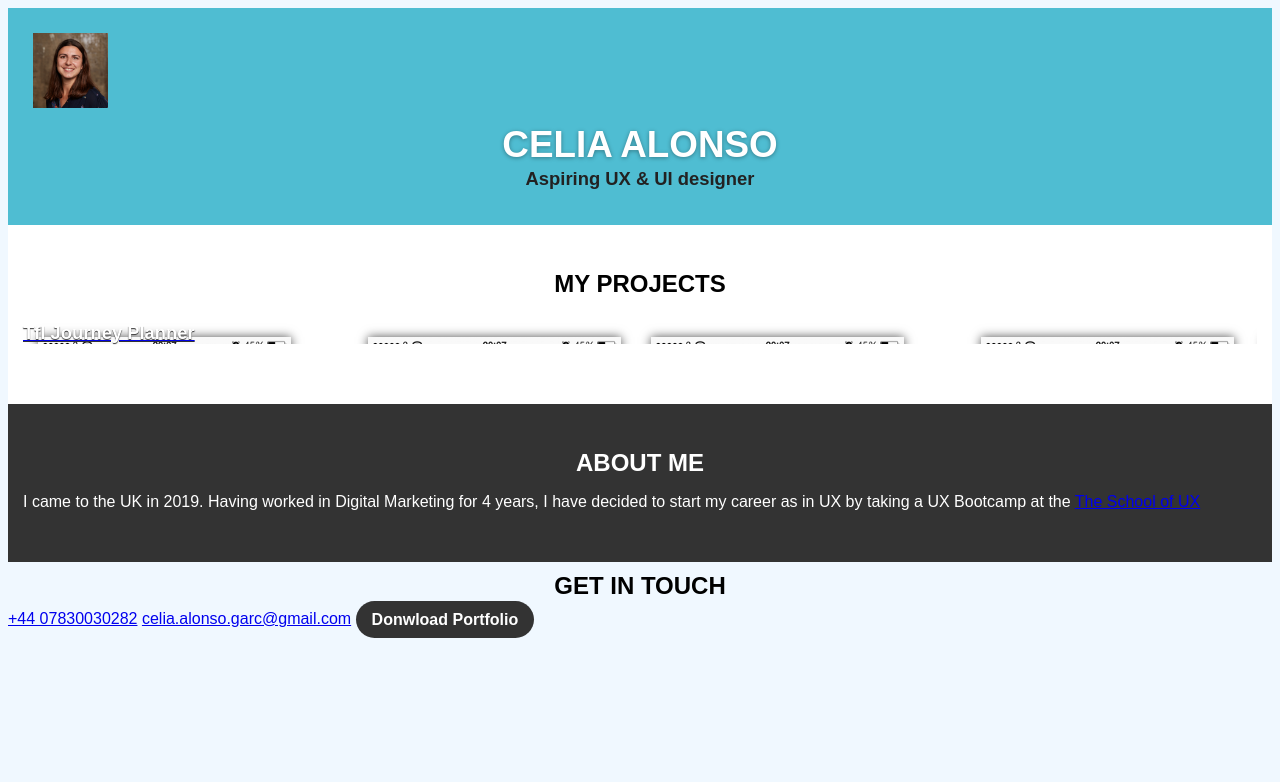
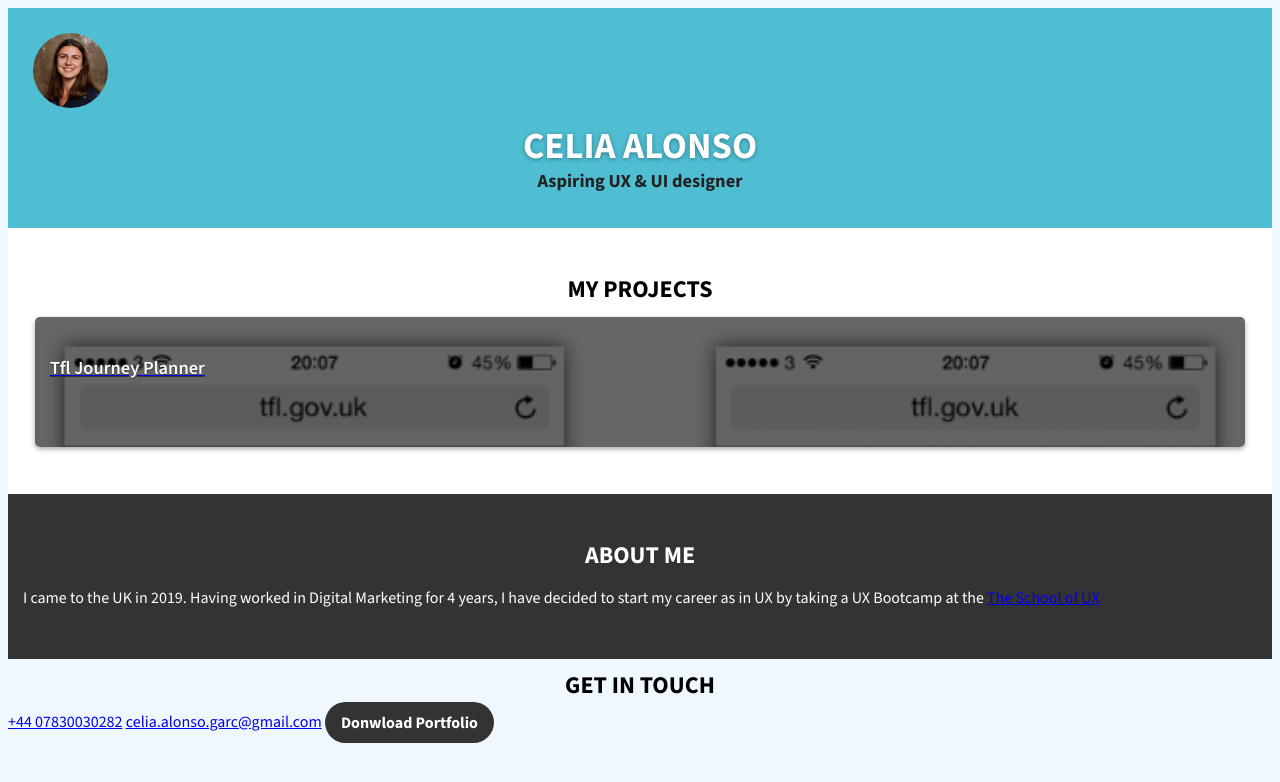
Before and after one commit to CeliaAlonsoGarcia/portfolio, a plain HTML site: page index.html in a window 1280 px wide. Drawn offline with nearby package versions, Linux system fonts and the light colour scheme.

Commit message:
style still not working

```diff
--- a/index.html
+++ b/index.html
@@ -16,7 +16,9 @@
     <!-- Reference to our stylesheet -->
     <link rel="stylesheet" href="css/styles.css">
     <!-- Reference to Google Fonts stylesheet -->
-
+    <link rel="preconnect" href="https://fonts.googleapis.com">
+    <link rel="preconnect" href="https://fonts.gstatic.com" crossorigin>
+    <link href="https://fonts.googleapis.com/css2?family=Source+Sans+3:ital,wght@0,200..900;1,200..900&display=swap" rel="stylesheet">
 </head>
 
 <!-- Body section where we add content -->
@@ -25,7 +27,7 @@
     <header>
 
 
-        <img src="images/photo-author.jpg" width="75" height="75">
+        <img class="photo" src="images/photo-author.jpg" width="75" height="75">
 
 
         <h1>Celia Alonso</h1>
@@ -38,9 +40,9 @@
     <div class="projects">
 
         <h3>My Projects</h3>
-        <div style="background-image: url(images/project-design-improvements.png);">
+        <div class="project" style="background-image: url(images/project-design-improvements.png);">
             <a href="project.html">
-                <h4> Tfl Journey Planner  </h4>
+                <h4> Tfl Journey Planner </h4>
             </a>
         </div>
 
```
